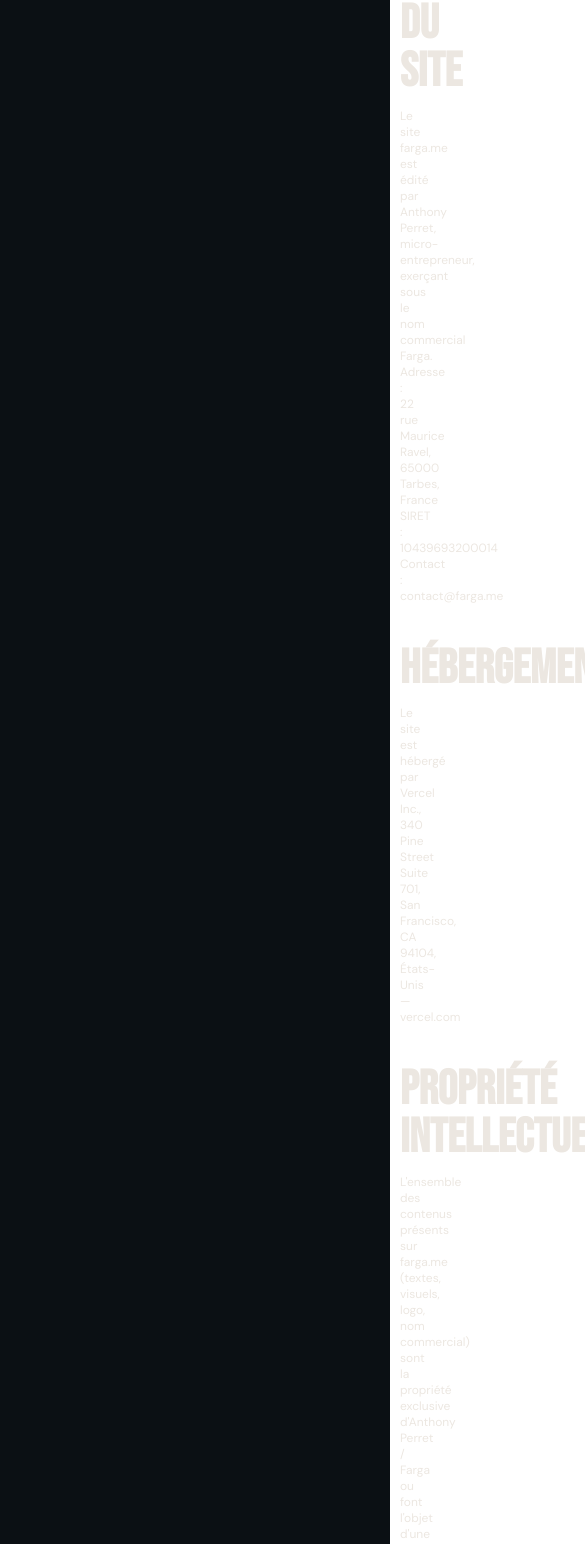
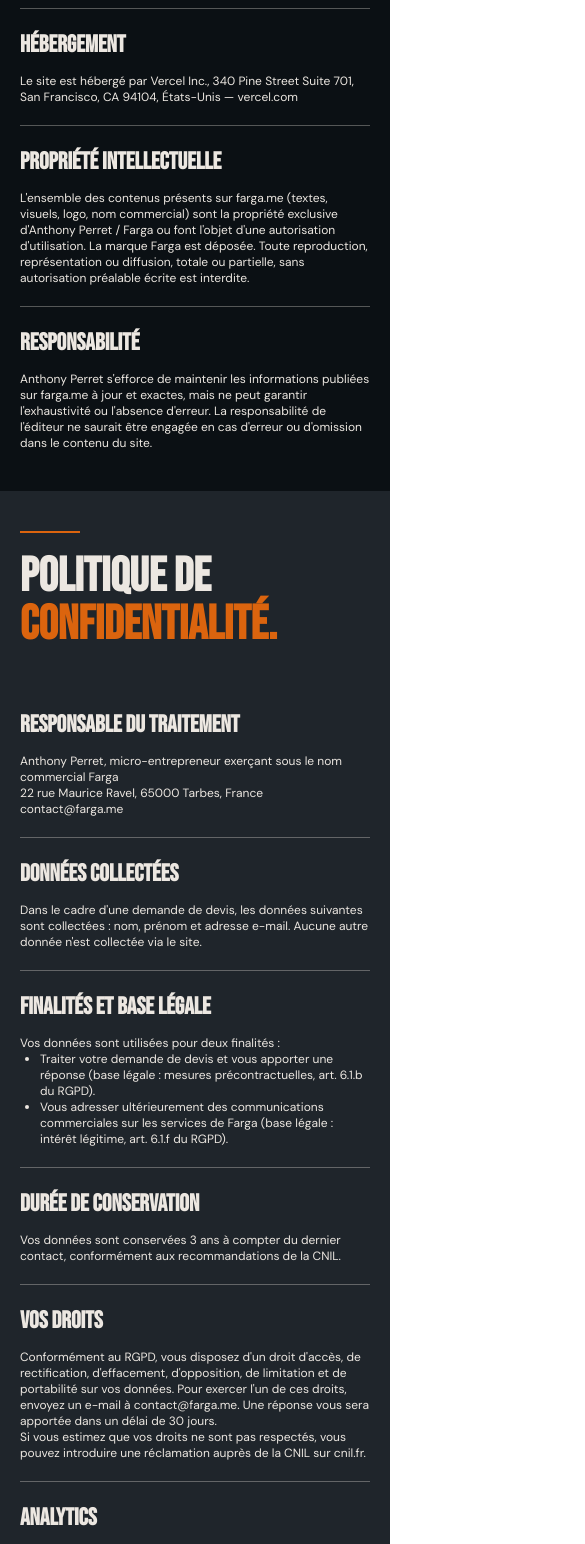
Before and after one commit to anthonyperret/site-vitrine, a Next.js app: page /mentions-legales in a window 390 px wide. Shown: the part 386-1930 px from the top of the page, 585 px wide, since content can reach past the window. Built offline with nearby package versions, Linux system fonts and the light colour scheme.

Commit message:
style: responsive page mentions légales + fix page contact

```diff
--- a/src/app/(main)/contact/page.tsx
+++ b/src/app/(main)/contact/page.tsx
@@ -12,7 +12,7 @@ export const metadata: Metadata = {
 export default function PageContact() {
   return (
     <div>
-      <section className="lg:h-screen bg-fonderie lg:px-100 lg:py-70 px-5 py-10 pt-30 flex lg:flex-row flex-col justify-center items-center gap-5">
+      <section className="lg:h-screen bg-fonderie lg:px-100 lg:py-70 px-5 py-10 pt-30 flex lg:flex-row flex-col lg:justify-center lg:items-center gap-5">
 
         <div className="lg:w-1/2 lg:px-10">
 
--- a/src/app/(main)/mentions-legales/page.tsx
+++ b/src/app/(main)/mentions-legales/page.tsx
@@ -12,11 +12,11 @@ export default function MentionsLegales() {
   return (
     <div>
         <section className="bg-fonderie">
-            <div className="px-100 py-40">
+            <div className="lg:px-100 lg:py-40 px-5 py-10 pt-30">
                 <SectionHeader eyebrow="" title="Mentions" highlight="légales." />
 
                 <div className="w-full mt-15 text-ivoire font-dm-sans">
-                    <h2 className="font-bebas-neue text-3xl mb-3">Éditeur du site</h2>
+                    <h3 className="mb-3">Éditeur du site</h3>
                     <p>Le site farga.me est édité par Anthony Perret, micro-entrepreneur, exerçant sous le nom commercial Farga.</p>
 
                     <p>Adresse : 22 rue Maurice Ravel, 65000 Tarbes, France</p>
@@ -25,60 +25,60 @@ export default function MentionsLegales() {
 
                     <hr className="text-ivoire/33 my-5" />
 
-                    <h2 className="font-bebas-neue text-3xl mb-3">Hébergement</h2>
+                    <h3 className="mb-3">Hébergement</h3>
                     <p>Le site est hébergé par Vercel Inc., 340 Pine Street Suite 701, San Francisco, CA 94104, États-Unis — vercel.com</p>
 
                     <hr className="text-ivoire/33 my-5" />
 
-                    <h2 className="font-bebas-neue text-3xl mb-3">Propriété intellectuelle</h2>
+                    <h3 className="mb-3">Propriété intellectuelle</h3>
                     <p>L&apos;ensemble des contenus présents sur farga.me (textes, visuels, logo, nom commercial) sont la propriété exclusive d&apos;Anthony Perret / Farga ou font l&apos;objet d&apos;une autorisation d&apos;utilisation. La marque Farga est déposée. Toute reproduction, représentation ou diffusion, totale ou partielle, sans autorisation préalable écrite est interdite.</p>
 
                     <hr className="text-ivoire/33 my-5" />
 
-                    <h2 className="font-bebas-neue text-3xl mb-3">Responsabilité</h2>
+                    <h3 className="mb-3">Responsabilité</h3>
                     <p>Anthony Perret s&apos;efforce de maintenir les informations publiées sur farga.me à jour et exactes, mais ne peut garantir l&apos;exhaustivité ou l&apos;absence d&apos;erreur. La responsabilité de l&apos;éditeur ne saurait être engagée en cas d&apos;erreur ou d&apos;omission dans le contenu du site.</p>
                 </div>
             </div>
         </section>
 
         <section id="politique-de-confidentialite" className="bg-acier scroll-mt-15">
-            <div className="px-100 py-30">
+            <div className="lg:px-100 lg:py-30 px-5 py-10">
                 <SectionHeader eyebrow="" title="Politique de" highlight="confidentialité." />
 
                 <div className="w-full mt-15 text-ivoire font-dm-sans">
-                    <h2 className="font-bebas-neue text-3xl mb-3">Responsable du traitement</h2>
+                    <h3 className="mb-3">Responsable du traitement</h3>
                     <p>Anthony Perret, micro-entrepreneur exerçant sous le nom commercial Farga</p>
                     <p>22 rue Maurice Ravel, 65000 Tarbes, France</p>
                     <p>contact@farga.me</p>
 
                     <hr className="text-ivoire/33 my-5" />
 
-                    <h2 className="font-bebas-neue text-3xl mb-3">Données collectées</h2>
+                    <h3 className="mb-3">Données collectées</h3>
                     <p>Dans le cadre d&apos;une demande de devis, les données suivantes sont collectées : nom, prénom et adresse e-mail. Aucune autre donnée n&apos;est collectée via le site.</p>
 
                     <hr className="text-ivoire/33 my-5" />
 
-                    <h2 className="font-bebas-neue text-3xl mb-3">Finalités et base légale</h2>
+                    <h3 className="mb-3">Finalités et base légale</h3>
                     <p>Vos données sont utilisées pour deux finalités :</p>
                     <ul className="ml-5">
-                        <li className="list-disc">Traiter votre demande de devis et vous apporter une réponse (base légale : mesures précontractuelles, art. 6.1.b du RGPD).</li>
-                        <li className="list-disc">Vous adresser ultérieurement des communications commerciales sur les services de Farga (base légale : intérêt légitime, art. 6.1.f du RGPD).</li>
+                        <li className="list-disc text-xs lg:text-sm">Traiter votre demande de devis et vous apporter une réponse (base légale : mesures précontractuelles, art. 6.1.b du RGPD).</li>
+                        <li className="list-disc text-xs lg:text-sm">Vous adresser ultérieurement des communications commerciales sur les services de Farga (base légale : intérêt légitime, art. 6.1.f du RGPD).</li>
                     </ul>
 
                     <hr className="text-ivoire/33 my-5" />
 
-                    <h2 className="font-bebas-neue text-3xl mb-3">Durée de conservation</h2>
+                    <h3 className="mb-3">Durée de conservation</h3>
                     <p>Vos données sont conservées 3 ans à compter du dernier contact, conformément aux recommandations de la CNIL.</p>
 
                     <hr className="text-ivoire/33 my-5" />
 
-                    <h2 className="font-bebas-neue text-3xl mb-3">Vos droits</h2>
+                    <h3 className="mb-3">Vos droits</h3>
                     <p>Conformément au RGPD, vous disposez d&apos;un droit d&apos;accès, de rectification, d&apos;effacement, d&apos;opposition, de limitation et de portabilité sur vos données. Pour exercer l&apos;un de ces droits, envoyez un e-mail à contact@farga.me. Une réponse vous sera apportée dans un délai de 30 jours.</p>
                     <p>Si vous estimez que vos droits ne sont pas respectés, vous pouvez introduire une réclamation auprès de la CNIL sur cnil.fr.</p>
 
                     <hr className="text-ivoire/33 my-5" />
 
-                    <h2 className="font-bebas-neue text-3xl mb-3">Analytics</h2>
+                    <h3 className="mb-3">Analytics</h3>
                     <p>Le site utilise Vercel Analytics pour mesurer son audience. Cet outil collecte des données anonymisées et agrégées (pages visitées, navigateur, pays) sans déposer de cookie de traçage. Aucun consentement préalable n&apos;est requis.</p>
 
                 </div>
--- a/src/components/Navbar.tsx
+++ b/src/components/Navbar.tsx
@@ -1,6 +1,6 @@
 "use client";
 import Link from "next/link";
-import { useState } from "react";
+import { useEffect, useState } from "react";
 
 const LINKS = [
   { href: "/", label: "Accueil" },
@@ -12,6 +12,22 @@ const LINKS = [
 
 export default function Navbar() {
   const [open, setOpen] = useState(false);
+
+  useEffect(() => {
+    document.body.style.overflow = open ? "hidden" : "";
+    return () => {
+      document.body.style.overflow = "";
+    };
+  }, [open]);
+
+  useEffect(() => {
+    const mql = window.matchMedia("(min-width: 768px)");
+    const onChange = (e: MediaQueryListEvent) => {
+      if (e.matches) setOpen(false);
+    };
+    mql.addEventListener("change", onChange);
+    return () => mql.removeEventListener("change", onChange);
+  }, []);
 
   return (
     <>
```
